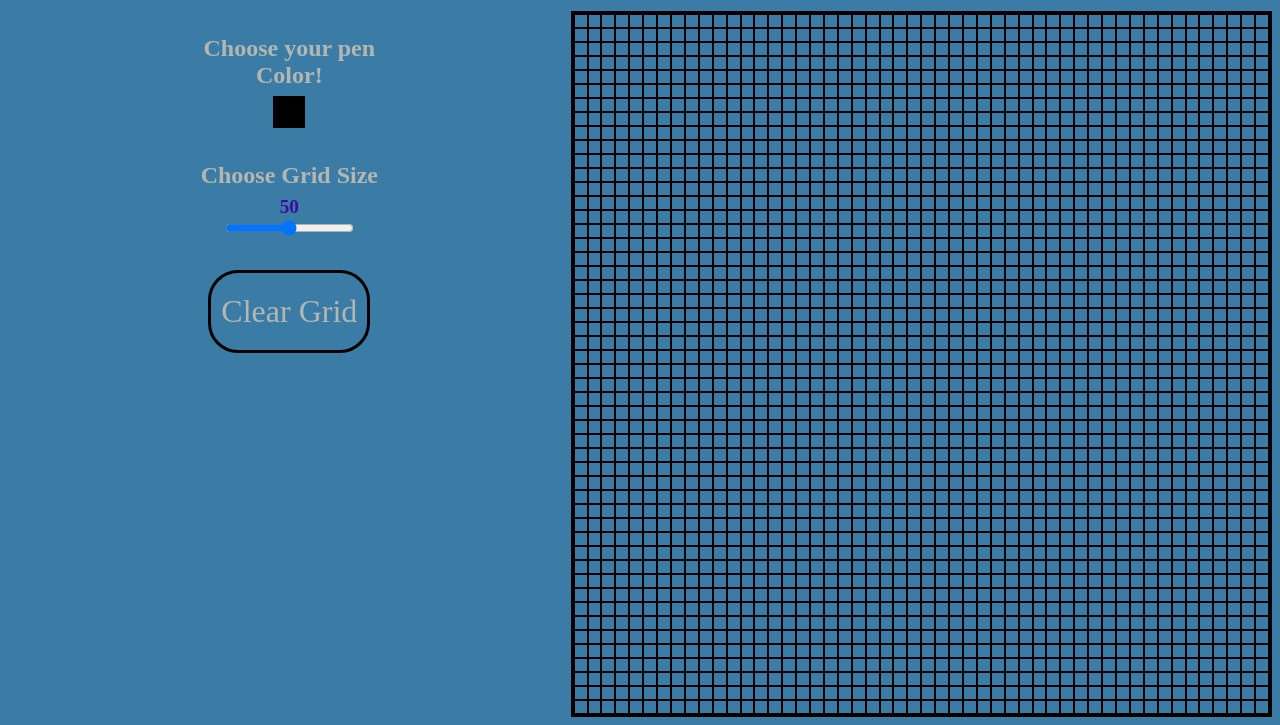
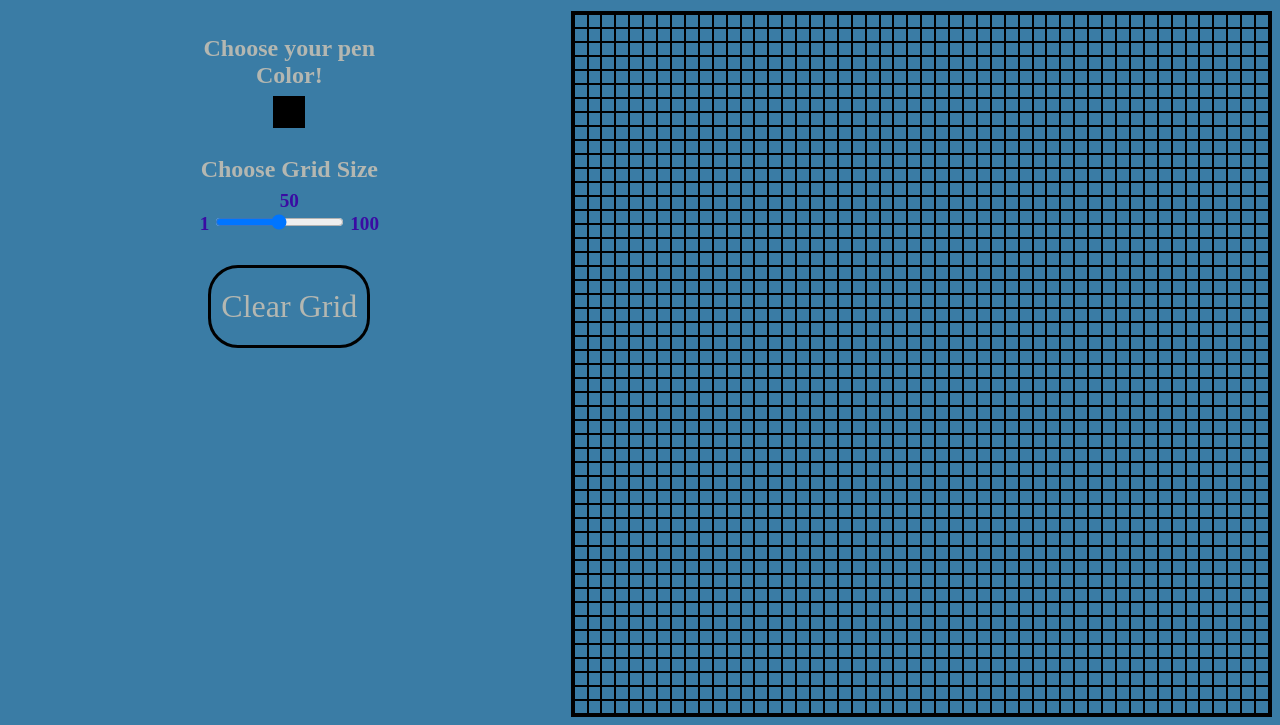
Before and after one commit to AlexanderBoulos10/Etch-a-Sketch-TOP-, a plain HTML site: page index.html in a window 1280 px wide. Shown: the part 108-833 px from the top of the page. Drawn offline with Linux system fonts and the light colour scheme.

Commit message:
Finished Etch-a-Sketch

```diff
--- a/index.html
+++ b/index.html
@@ -22,6 +22,7 @@
             <span>50</span>
           </div>
           <div class="rangeContainer"></div>
+          <span>1</span>
           <input
             type="range"
             min="1"
@@ -29,6 +30,7 @@
             value="50"
             steps="1"
             id="myRange" />
+          <span>100</span>
         </div>
         <button class="clear">Clear Grid</button>
       </div>
--- a/styles.css
+++ b/styles.css
@@ -37,11 +37,12 @@ input[type="color"]::-webkit-color-swatch {
     color: #b4b7b1;
 }
 
-.sliderValue{
+span{
     margin-top: 30px;
     font-size: 1.2rem;
     color: #3a0ca3;
     font-weight: 700;
+    text-align: center;
 }
 
 .userInteractions{
```
